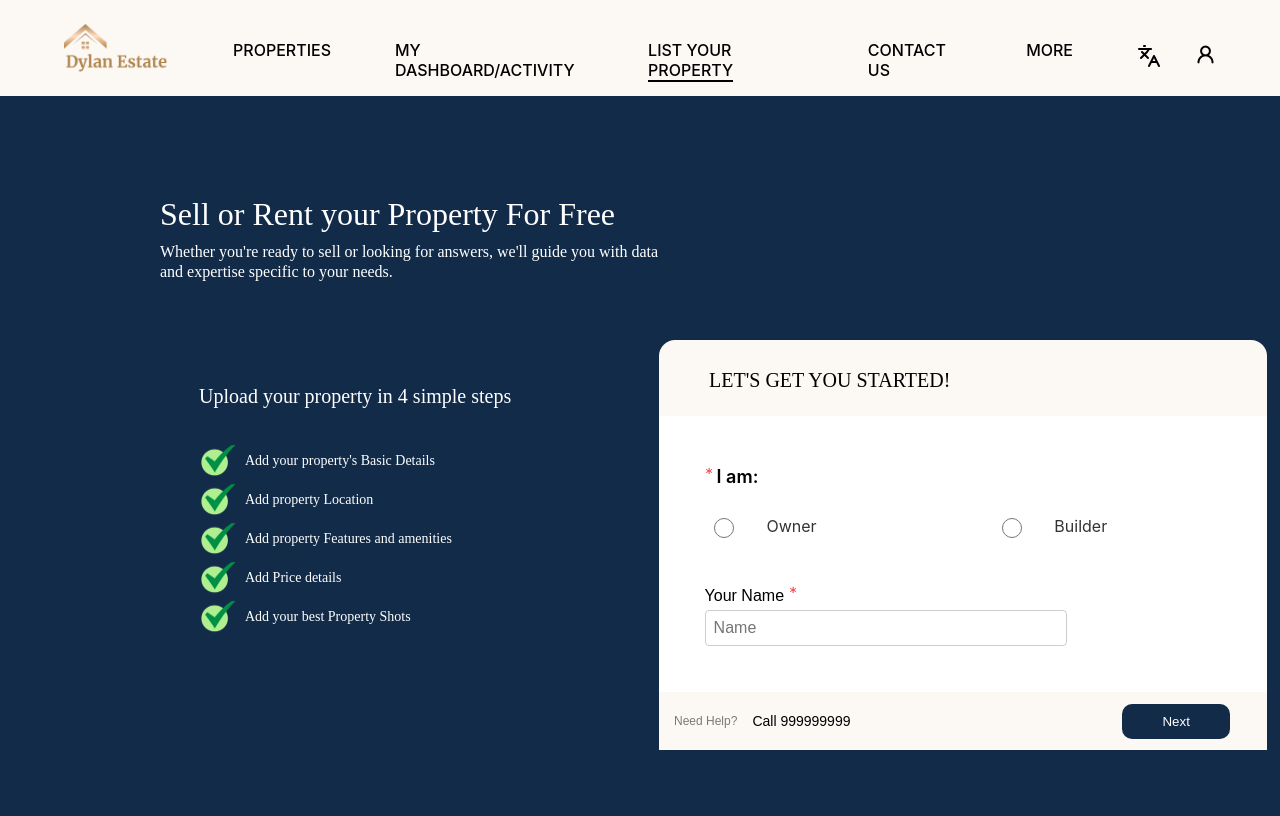
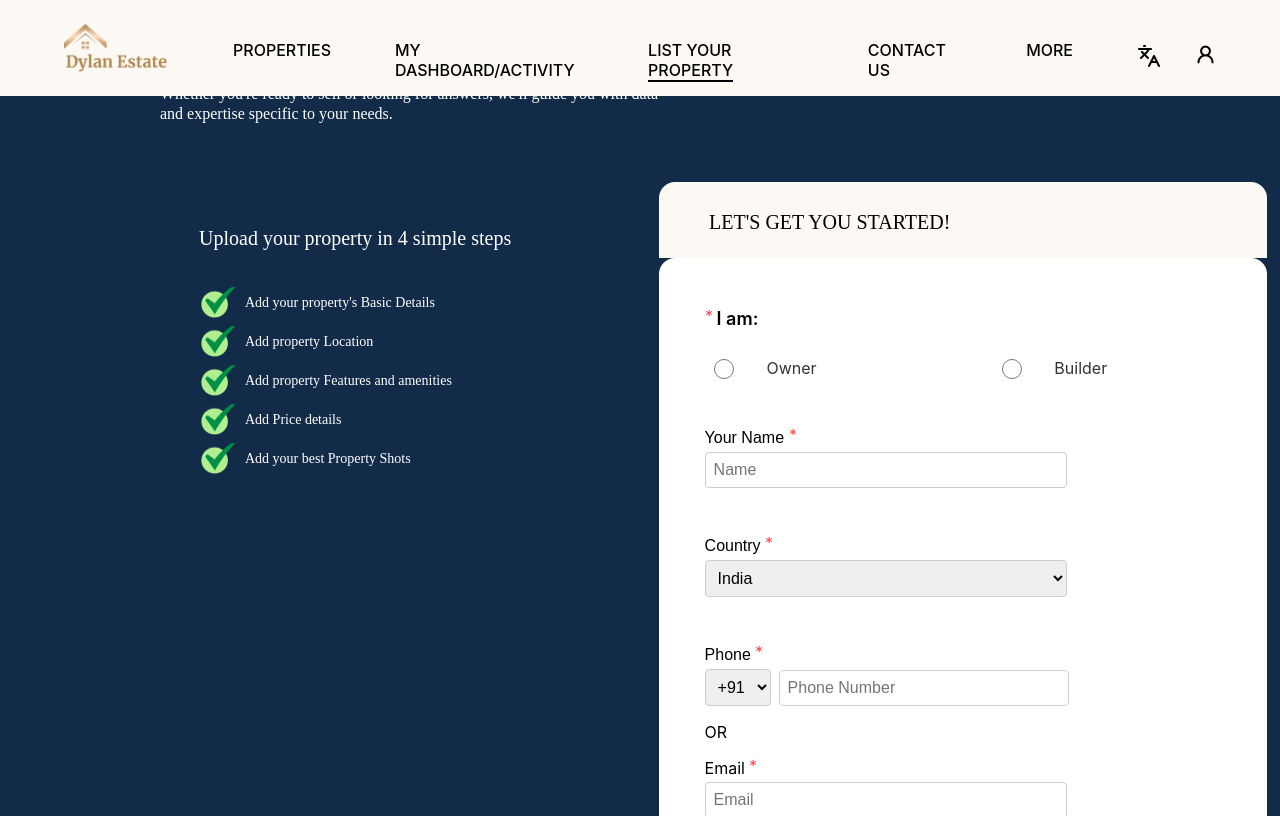
Before and after one commit to kaustubhduse/rent, a React (Create React App) app: page /list-your-property in a window 1280 px wide. Built offline with nearby package versions, Linux system fonts and the light colour scheme.

Commit message:
Added new features

```diff
--- a/src/components/HomePage/FormFilling.css
+++ b/src/components/HomePage/FormFilling.css
@@ -1,4 +1,4 @@
-/* .whole-form{
+.whole-form{
     width: 608px;
     height: auto;
     gap: 0px;
@@ -6,10 +6,10 @@
     border: 1px 1px 1px 1px;
     opacity: 0px;
     background-color: #FFFFFF;
-} */
+}
 
 
-.form{
+/* .form{
     height: 276px;
     width: 608px;
     gap: 0px;
@@ -18,7 +18,7 @@
     background-color: #FFFFFF;
     overflow: scroll;
     overflow-x: hidden;
-}
+} */
 
 
 
```
